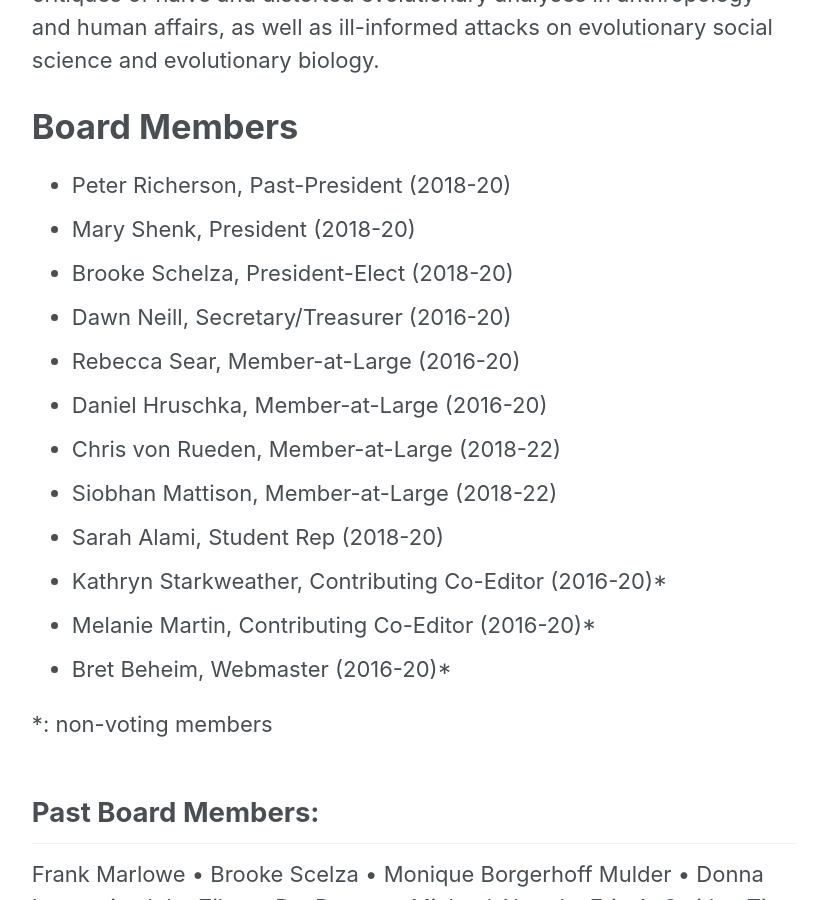
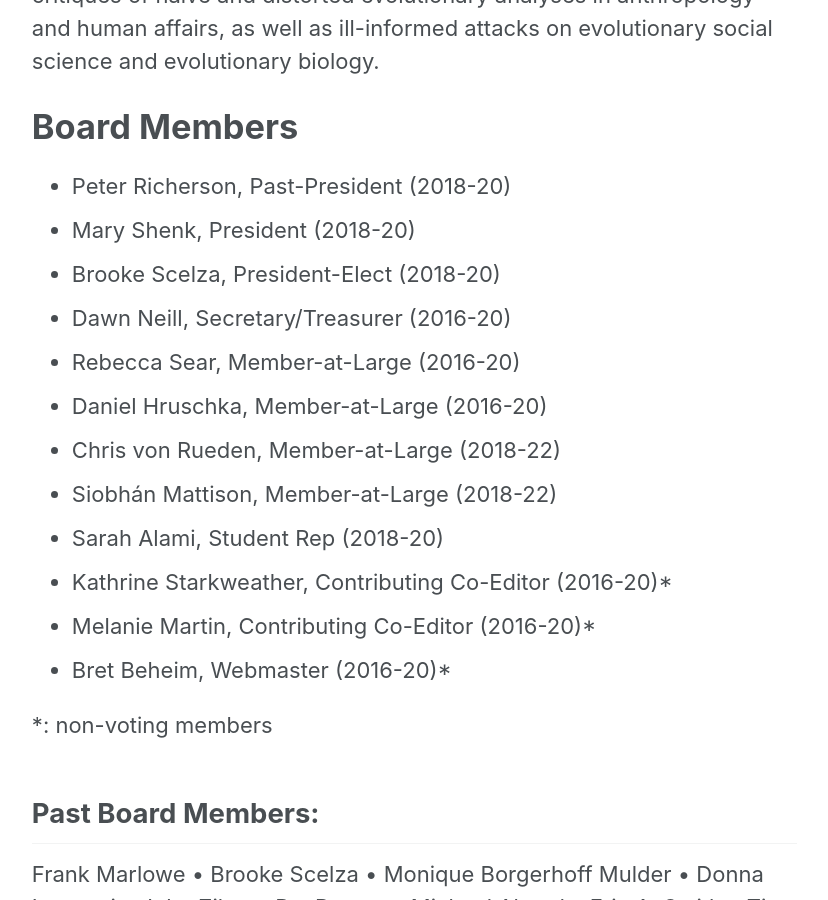
Before and after one commit to babeheim/evanthsoc-new, a Jekyll site: the page built from _pages/about.md, in a window 1280 px wide and 900 px high, scrolled down 3179 px. Shown: the whole window, without its empty margins (252-1080 px from the left). Built offline with Jekyll 4.4.1, drawn with Linux system fonts in a browser that asks for light colours.

Commit message:
fixed typos in about page

```diff
--- a/_pages/about.md
+++ b/_pages/about.md
@@ -36,14 +36,14 @@ EAS aims to be a unifying force in the AAA, not a divisive one. As anthropologis
 
 - Peter Richerson, Past-President (2018-20)
 - Mary Shenk, President (2018-20)
-- Brooke Schelza, President-Elect (2018-20)
+- Brooke Scelza, President-Elect (2018-20)
 - Dawn Neill, Secretary/Treasurer (2016-20)
 - Rebecca Sear, Member-at-Large (2016-20)
 - Daniel Hruschka, Member-at-Large (2016-20)
 - Chris von Rueden, Member-at-Large (2018-22)
-- Siobhan Mattison, Member-at-Large (2018-22)
+- Siobhán Mattison, Member-at-Large (2018-22)
 - Sarah Alami, Student Rep (2018-20)
-- Kathryn Starkweather, Contributing Co-Editor (2016-20)*
+- Kathrine Starkweather, Contributing Co-Editor (2016-20)*
 - Melanie Martin, Contributing Co-Editor (2016-20)*
 - Bret Beheim, Webmaster (2016-20)*
 
```
